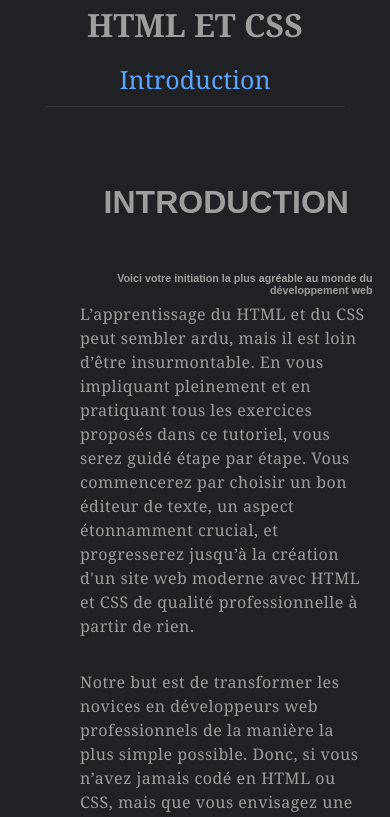
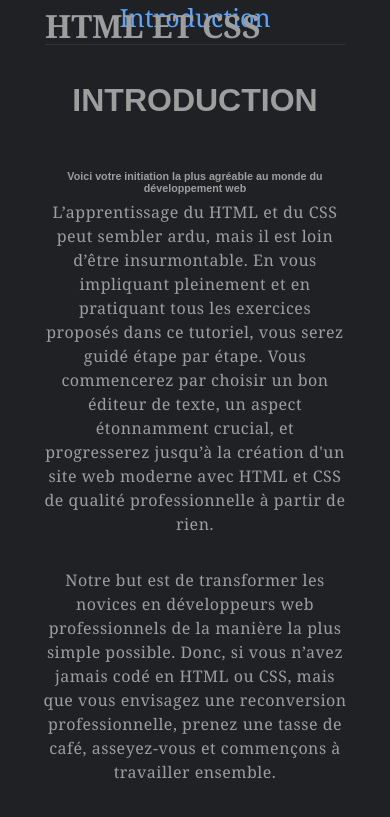
Before and after one commit to Annette-Bwemere-Salama/anny-consulting-html-css, a plain HTML site: page index.html in a window 390 px wide. Shown: the top 817 px of the page. Drawn offline with Linux system fonts and the light colour scheme.

Commit message:
text align responsive

```diff
--- a/styles.css
+++ b/styles.css
@@ -101,7 +101,7 @@ h2 {
 
 
 h6 {
-    text-align: right;
+    text-align: center;
     font-size: 10.72px;
     font-weight: 700;
     margin-bottom: -10px;
@@ -117,27 +117,39 @@ header {
 
  @media (max-width: 750px) {
     body{
+        box-sizing: border-box;
         display: flex;
         flex-direction: column;
+        justify-content: center;
+        align-items: center;
         background-color: var(--bg-color-2);
         color: var(--color-link-2);
         width: 100%;
+        margin: 0;
+        padding: 0%;
+        overflow-x: hidden;
     }
     #navbar{
+
         text-align: center;
         top: 0;
-        margin: 0 auto;
+        margin: 0;
         width: 300px;
         height: 100%;
         overflow: auto;
+        padding: 0;
     }
     header{
+        position: fixed;
         text-align: center;
         display: block;
-        margin-bottom: 1rem;
     }
-
-
+    main {
+  width: 305px;
+    margin:0 auto;
+    height: auto ;
+    text-align: center;
+}
 
 
 
```
